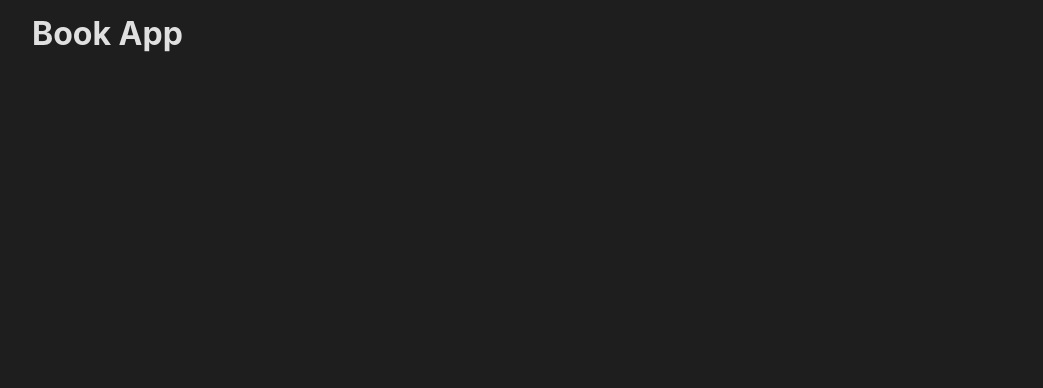
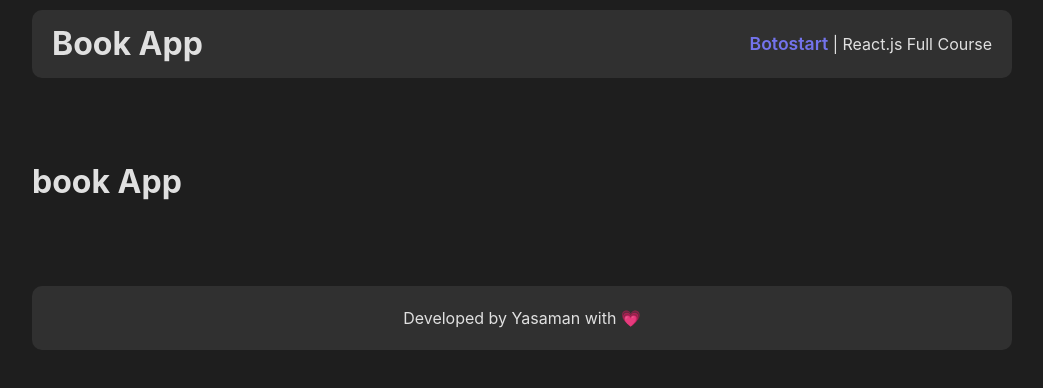
Before and after one commit to Yasaman471/bookApp, a React (Vite) app: page / in a window 1280 px wide. Shown: the top 388 px of the page, without its empty margins (118-1161 px from the left). Built offline with nearby package versions, Linux system fonts and the light colour scheme.

Commit message:
Site structure taking shape:Added Layout component with header and footer

```diff
--- a/src/App.jsx
+++ b/src/App.jsx
@@ -1,10 +1,11 @@
+import Layout from "./Layouts/Layout"
 
 
 function App() {
   return (
-    <>
-    <h1>Book App</h1>
-    </>
+    <Layout>
+      <h1>book App</h1>
+    </Layout>
   )
 }
 
--- /dev/null
+++ b/src/Layouts/Layout.jsx
@@ -0,0 +1,19 @@
+import Styles from "./Layout.module.css"
+
+
+function Layout({children}) {
+  return (
+ <>
+ <header className={Styles.header}>
+    <h1>Book App</h1>
+    <p><a href="https://botostart.ir">Botostart</a> | React.js Full Course</p>
+ </header>
+    {children}
+ <footer className={Styles.footer}>
+    <p>Developed by Yasaman with 💗</p>
+ </footer>
+ </>
+  )
+}
+
+export default Layout
--- /dev/null
+++ b/src/Layouts/Layout.module.css
@@ -0,0 +1,23 @@
+.header{
+    display: flex;
+    justify-content: space-between;
+    align-items: center;
+    background-color: #303030;
+    padding:10px 20px;
+    border-radius: 10px;
+    margin-bottom: 80px;
+}
+
+.header a {
+    text-decoration: none;
+    font-size: 1.1rem;
+    font-weight: 600;
+    color: #7373ec;
+}
+.footer{
+    text-align: center;
+    background-color: #303030;
+    border-radius: 10px;
+    padding: 20px;
+    margin-top: 80px;
+}
```
Also changed, not shown: src/constants/mockData.js (+23 -10 lines).
